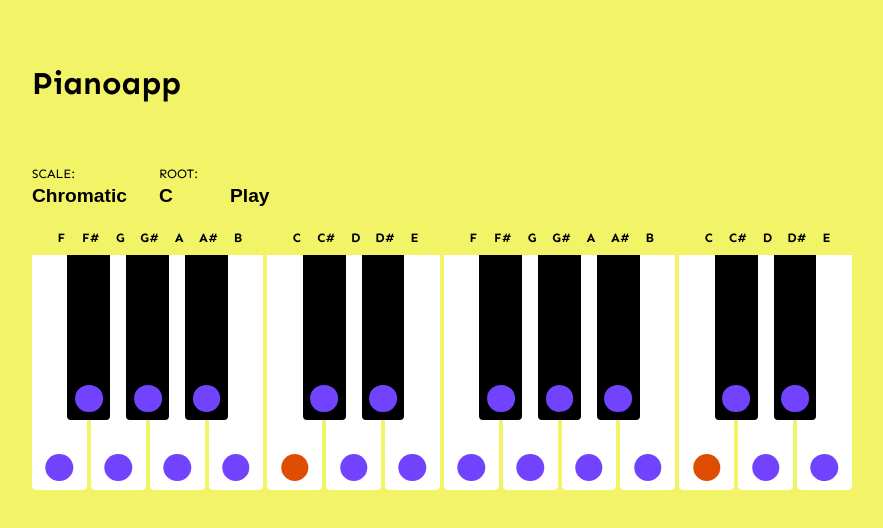
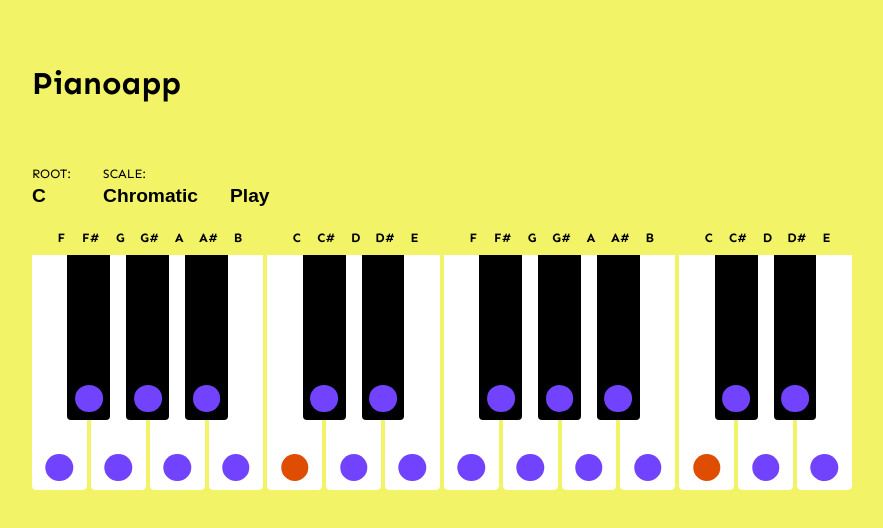
Before and after one commit to itscursedphil/pianoapp, a Next.js app: page / in a window 1280 px wide. Shown: the top 528 px of the page, without its empty margins (196-1079 px from the left). Built offline with nearby package versions, Linux system fonts and the light colour scheme.

Commit message:
Switch position of scale and root selection

```diff
--- a/pages/index.tsx
+++ b/pages/index.tsx
@@ -131,11 +131,11 @@ const HomePage: NextPage = () => {
                 style={{ textTransform: 'uppercase' }}
                 mb={1}
               >
-                Scale:
+                Root:
               </Text>
-              <SkeletonButton type="button" onClick={toggleShowScales}>
+              <SkeletonButton type="button" onClick={toggleShowNotes}>
                 <Text inline fontSize="1.2rem">
-                  <strong>{scale?.name}</strong>
+                  <strong>{noteNames[root]}</strong>
                 </Text>
               </SkeletonButton>
             </Box>
@@ -151,11 +151,11 @@ const HomePage: NextPage = () => {
                 style={{ textTransform: 'uppercase' }}
                 mb={1}
               >
-                Root:
+                Scale:
               </Text>
-              <SkeletonButton type="button" onClick={toggleShowNotes}>
+              <SkeletonButton type="button" onClick={toggleShowScales}>
                 <Text inline fontSize="1.2rem">
-                  <strong>{noteNames[root]}</strong>
+                  <strong>{scale?.name}</strong>
                 </Text>
               </SkeletonButton>
             </Box>
```
